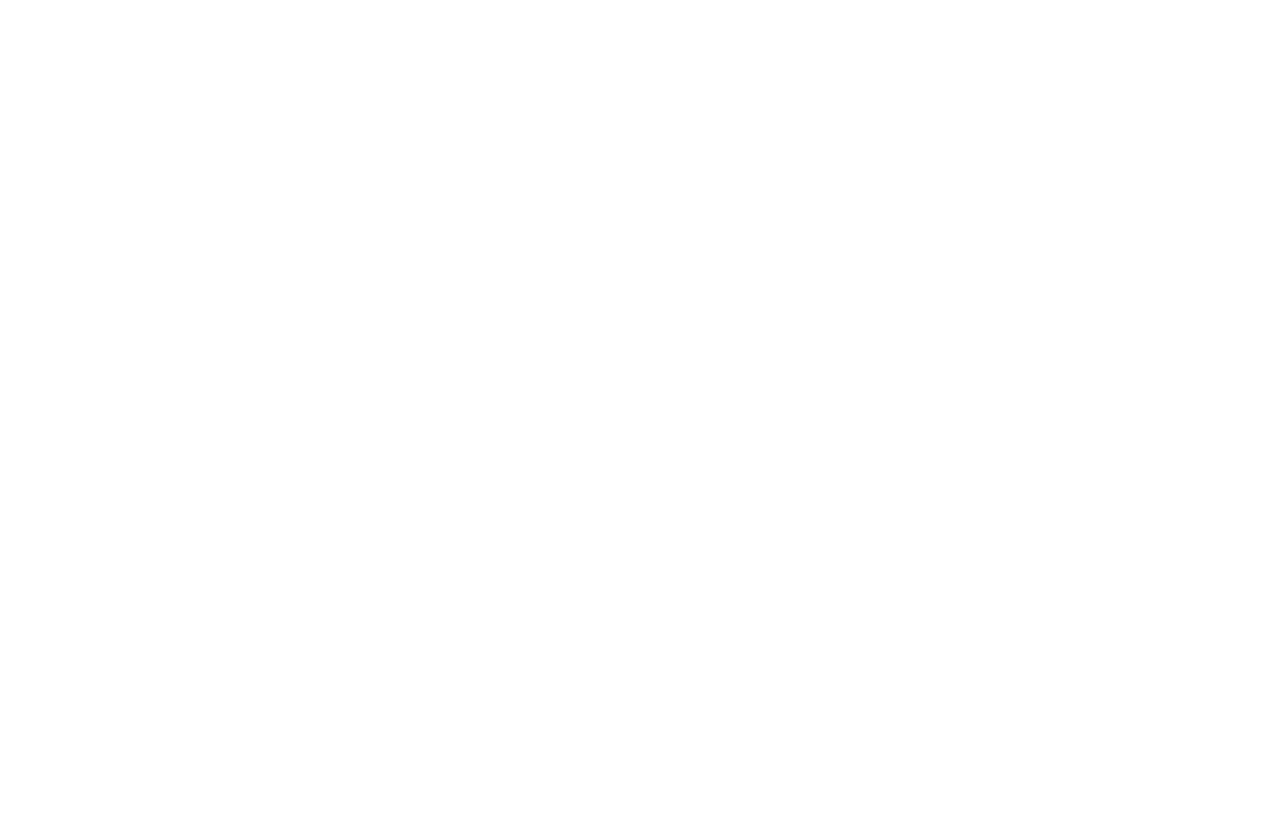
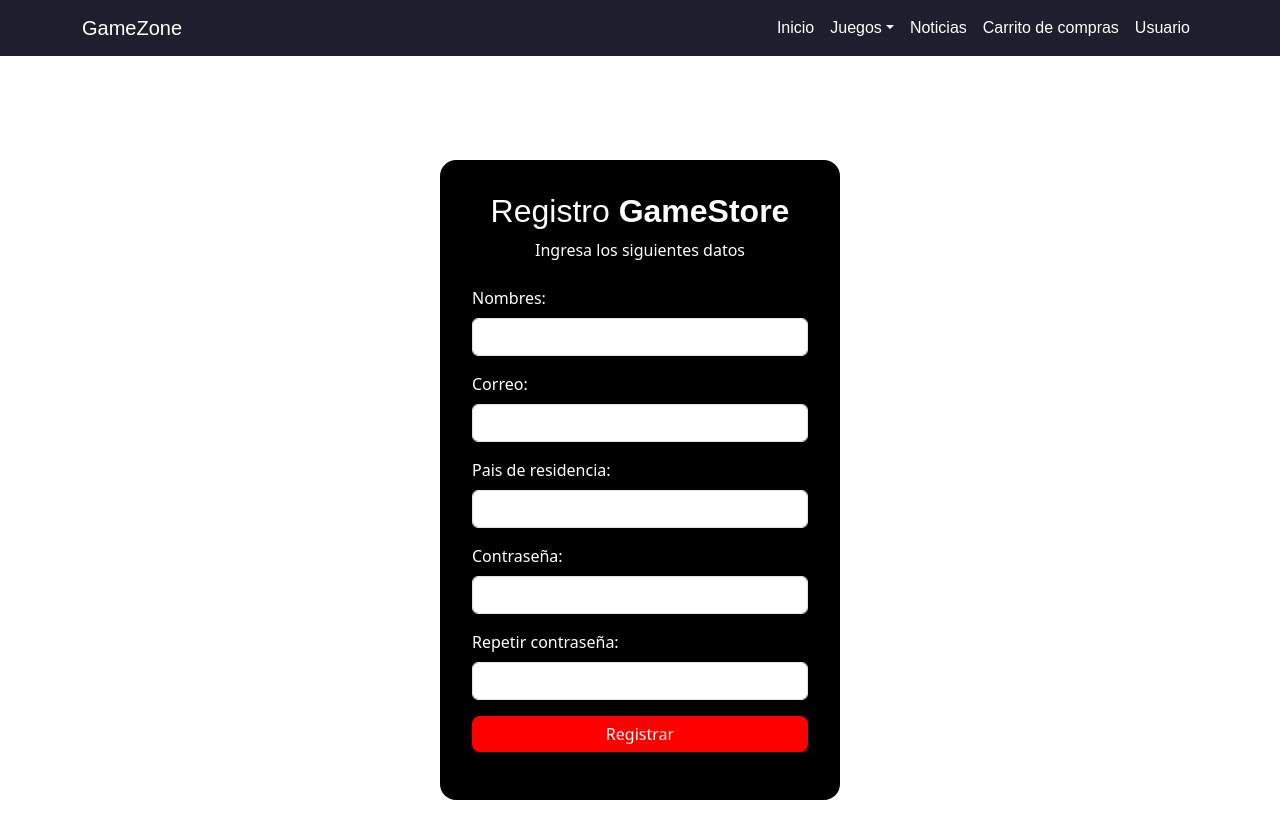
Before and after one commit to JohaoAndree/Proyecto_PrograWeb, a React (Vite) app: page /registro in a window 1280 px wide. Before the commit this address had no page. Shown: the top 838 px of the page. Before the commit the page ends 800 px from the top, so only its background shows below. Built offline with nearby package versions, Linux system fonts and the light colour scheme.

Commit message:
listo pagina usuario login y registrar

```diff
--- /dev/null
+++ b/src/Reqs_Diego/Req_2/index.tsx
@@ -0,0 +1,81 @@
+import 'bootstrap/dist/css/bootstrap.min.css'
+import { useState } from 'react'
+import styles from "./styles.module.css"
+
+const Req2 = () => {
+    const [nombre, setNombre] = useState("")
+    const [correo, setCorreo] = useState("")
+    const [contra, setContra] = useState("")
+    const [repContra, setRepContra] = useState("")
+    const [pais, setPais] = useState("")
+    const [mensaje, setMensaje] = useState("")
+
+    const onClick = () => {
+        if (!nombre || !correo || !contra || !repContra || !pais){
+            setMensaje("Llene todos los segmentos")
+            return
+        }
+        if (!correo.includes("@") || !correo.includes(".")){
+            setMensaje("Registre un correo valido")
+            return
+        }
+        if (contra !== repContra){
+            setMensaje("Las contraseñas deben ser iguales")
+            return
+        }
+        setMensaje("Registrado! :D")
+    }
+    return (
+    <div className={styles.fondoAzulOsc}>
+        <div className={styles.cajaRegist}>
+            <h2 className="mb-2 text-center">Registro <strong>GameStore</strong></h2>
+            <p className="text-center mb-4">Ingresa los siguientes datos</p>
+            <label htmlFor="nombreRegis" className="form-label">Nombres:</label>
+            <input
+             id="nombreRegis"
+             type="text"
+             className="form-control mb-3"
+             value={nombre}
+             onChange={(e)=>setNombre(e.target.value)} />
+            <label htmlFor="emailRegis" className="form-label">Correo:</label>
+            <input
+              id="emailRegis"
+              type="text"
+              className="form-control mb-3"
+              value={correo}
+              onChange={(e) => setCorreo(e.target.value)} />
+            <label htmlFor="paisRegis" className="form-label">Pais de residencia:</label>
+            <input
+             id="paisRegis"
+             type="text"
+             className="form-control mb-3"
+             value={pais}
+             onChange={(e) => setPais(e.target.value)} />
+            <label htmlFor="contraRegis" className="form-label">Contraseña:</label>
+            <input
+             id="contraRegis"
+             type="text"
+             className="form-control mb-3"
+             value={contra}
+             onChange={(e) => setContra(e.target.value)} />
+            <label htmlFor="repContraRegis" className="form-label">Repetir contraseña:</label>
+            <input
+             id="repContraRegis"
+             type="text"
+             className="form-control mb-3"
+             value={repContra}
+             onChange={(e) => setRepContra(e.target.value)} />
+
+
+<button className={`btn w-100 mb-2 ${styles.botonRojo}`} onClick={onClick}>
+  Registrar
+</button>
+
+
+            <div id="mensajes" className="text-danger text-center mt-2">{mensaje}</div>
+        </div>
+    </div>
+)
+}
+
+export default Req2
--- /dev/null
+++ b/src/Reqs_Diego/Req_2/styles.module.css
@@ -0,0 +1,46 @@
+.fondoAzulOsc{
+    background-color: white;
+    height: 100vh;
+    color: white;
+    display: flex;
+    justify-content: center;
+    align-items: center;
+}
+
+.cajaRegist {
+    background-color: black;
+    padding: 2rem;
+    border-radius: 1rem;
+    width: 400px;
+    color: white;
+}
+
+.cajaRegist label {
+    text-align: left;
+    display: block;
+}
+
+#button_regis:hover {
+    background-color: #3e72fe;
+}
+
+#mensajes {
+    font-weight: bold;
+}
+
+.cajaRegist h2,
+.cajaRegist p {
+  color: white !important;
+}
+
+/* styles.module.css */
+.botonRojo {
+  background-color: red !important;
+  color: white !important;
+  border: none;
+  border-radius: 0.5rem;
+}
+
+.botonRojo:hover {
+  background-color: darkred !important;
+}
--- a/src/Reqs_Fabiana/Req_01/index.tsx
+++ b/src/Reqs_Fabiana/Req_01/index.tsx
@@ -1,4 +1,5 @@
 import 'bootstrap/dist/css/bootstrap.min.css';
+import { Link } from "react-router-dom"; // ✅ IMPORTANTE
 import styles from './styles.module.css';
 
 const Login = () => {
@@ -24,7 +25,12 @@
 
           <button className="btn btn-danger w-100 mb-3">Ingresa</button>
 
-          <p>¿Eres nuevo en GameStore? <a href="#" className="text-white fw-bold text-decoration-underline">Crea una cuenta</a></p>
+          <p>
+            ¿Eres nuevo en GameStore?{" "}
+            <Link to="/registro" className="text-white fw-bold text-decoration-underline">
+              Crea una cuenta
+            </Link>
+          </p>
         </div>
 
         {/* Botón debajo del loginBox */}
--- a/src/main.tsx
+++ b/src/main.tsx
@@ -1,5 +1,6 @@
 import 'bootstrap/dist/css/bootstrap.min.css';
 import 'bootstrap/dist/js/bootstrap.bundle.min.js'; // Necesario para que el carrusel funcione
+
 
 import { StrictMode } from 'react';
 import { createRoot } from 'react-dom/client';
@@ -12,7 +13,9 @@
 import PaginaPrincipal from './Reqs_Fabiana/Req_Veremos/PaginaPrincipal';
 
 // Requerimientos de Fabiana
+import Req2 from "./Reqs_Diego/Req_2/index"; // Ajusta la ruta si es diferente
 import Req1 from './Reqs_Fabiana/Req_01';
+
 import Req10 from './Reqs_Fabiana/Req_10_11/Carrito'; // Carrito de compras
 import Req11 from './Reqs_Fabiana/Req_11';
 import Req17 from './Reqs_Fabiana/Req_17';
@@ -36,6 +39,7 @@
           <Route path="/noticias" element={<Noticias />} />
           <Route path="/carrito" element={<Req10 />} />
           <Route path="/usuario" element={<Req1 />} />
+          <Route path="/registro" element={<Req2 />} />
 
           {/* Secciones de juegos */}
           <Route path="/juegos" element={<Req7 />} /> {/* Vista general o más vendidos */}
```
